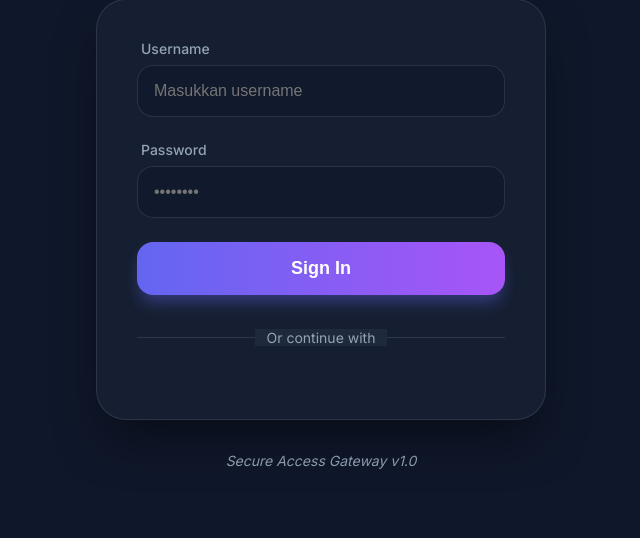
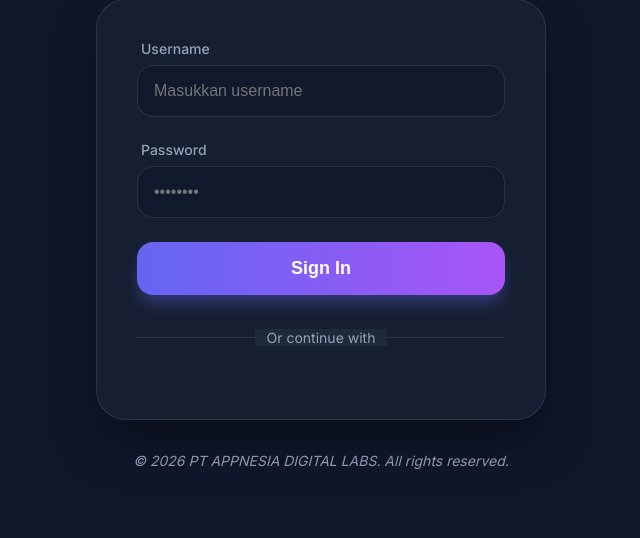
Before and after one commit to loehak5/tools, a PHP site: page /health/views/login.php in a window 1280 px wide. Shown: the part 223-761 px from the top of the page, without its empty margins (319-959 px from the left). Run offline with PHP 8.4, Linux system fonts and the light colour scheme; data that the repository does not hold is empty; some libraries are stand-ins or nearby versions.

Commit message:
Update Footer Central-server

```diff
--- a/central-server/views/docs.php
+++ b/central-server/views/docs.php
@@ -666,7 +666,7 @@
 
     <!-- Footer -->
     <footer>
-        &copy; 2026 InstaTools. All rights reserved.
+        &copy; 2026 PT APPNESIA DIGITAL LABS. All rights reserved.
     </footer>
 
     <script>
--- a/central-server/views/landing.php
+++ b/central-server/views/landing.php
@@ -1161,6 +1161,10 @@ function isPlanRestricted($newPlanId, $newPlanPrice, $currentSub)
         // Run on load
         applyUpgradeDiscounts();
     </script>
+    <footer
+        style="text-align: center; padding: 40px 24px; border-top: 1px solid var(--card-border); color: var(--text-dim); font-size: 0.8rem;">
+        &copy; 2026 PT APPNESIA DIGITAL LABS. All rights reserved.
+    </footer>
 </body>
 
 </html>
--- a/central-server/views/login.php
+++ b/central-server/views/login.php
@@ -227,7 +227,7 @@
                 data-text="signin_with" data-width="320"></div>
         </div>
 
-        <p class="footer-text">Secure Access Gateway v1.0</p>
+        <p class="footer-text">&copy; 2026 PT APPNESIA DIGITAL LABS. All rights reserved.</p>
     </div>
 
     <script>
--- a/central-server/views/welcome.php
+++ b/central-server/views/welcome.php
@@ -671,9 +671,8 @@
         </div>
     </section>
 
-    <!-- Footer -->
     <footer>
-        &copy; 2026 InstaTools. All rights reserved.
+        &copy; 2026 PT APPNESIA DIGITAL LABS. All rights reserved.
     </footer>
 </body>
 
```
Also changed, not shown: 1 other file.
